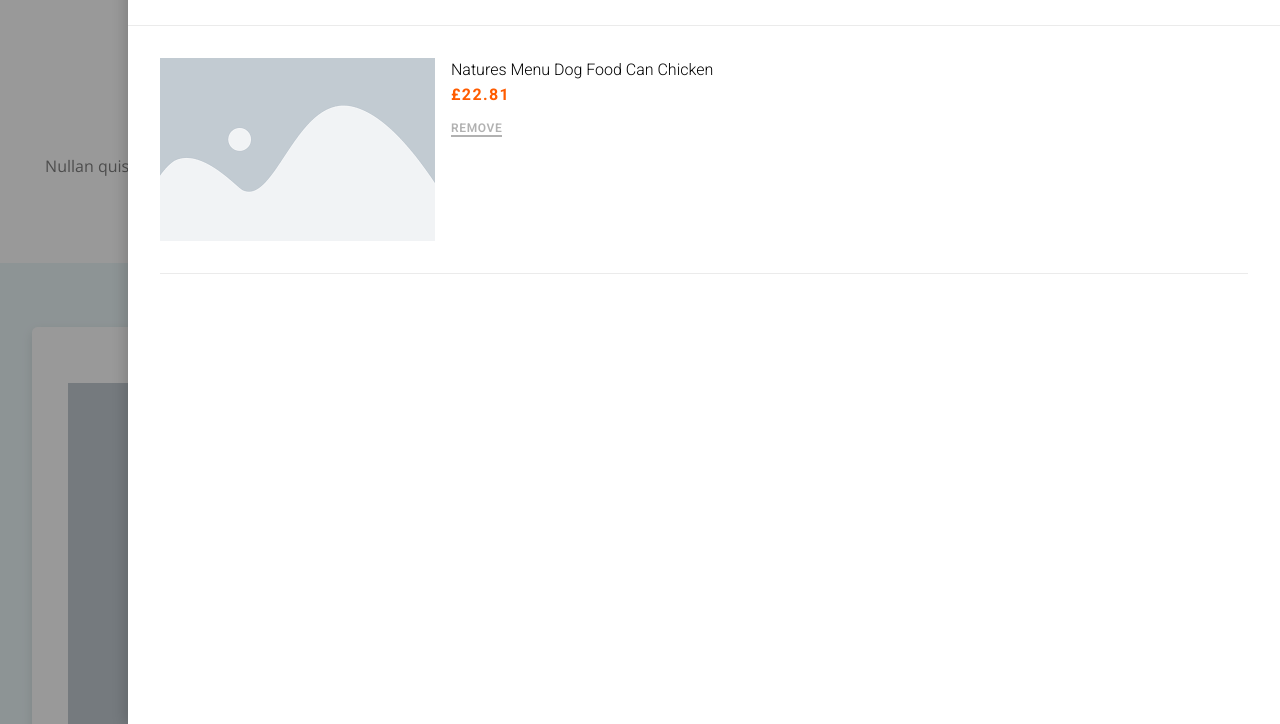
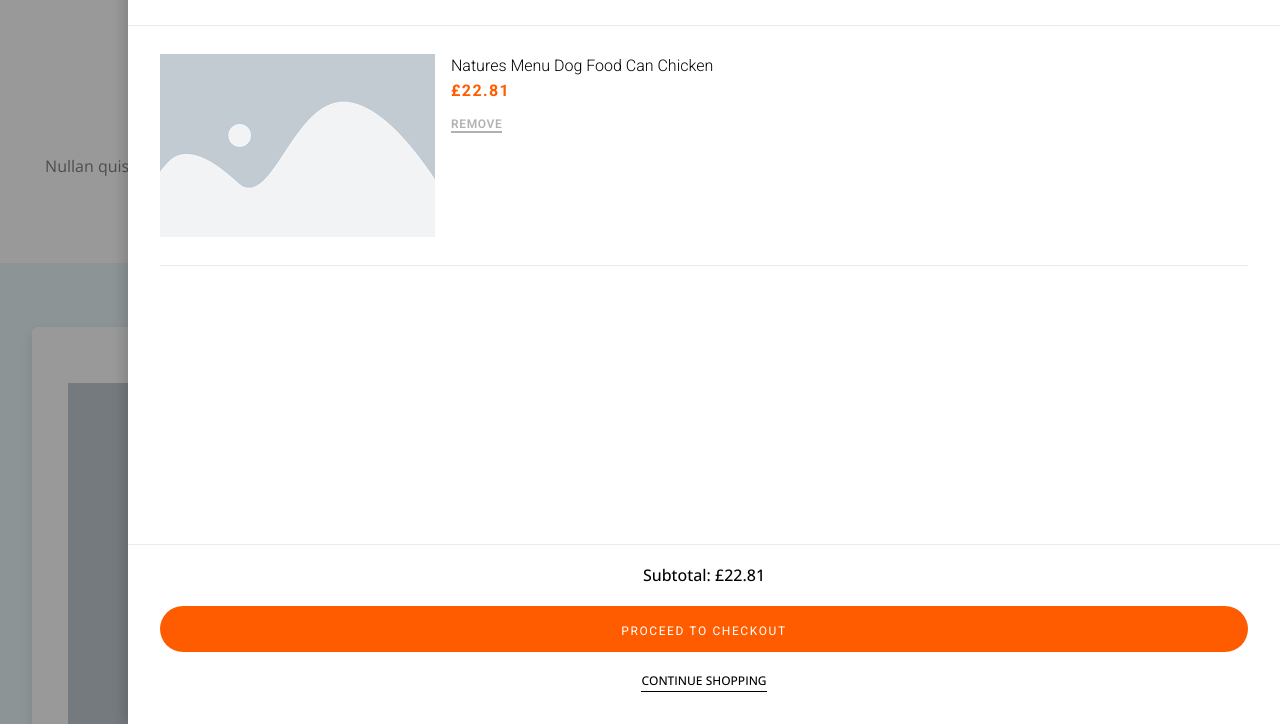
Before and after one commit to ConnorKnight1/IDHL-Technical, a website built with webpack: page src/index.html in a window 1280 px wide. Shown: the part 76-800 px from the top of the page. Built offline with nearby package versions, Linux system fonts and the light colour scheme.

Commit message:
WIP - Added Checkout Styling.

```diff
--- a/src/index.html
+++ b/src/index.html
@@ -132,6 +132,23 @@
             </div>
           </div>
 
+          <div class="cart-panel__checkout">
+
+            <span class="cart-subtotal">
+              Subtotal: <span> £22.81</span>
+            </span>
+
+            <button class="cart-checkout__button">
+                <span> Proceed to checkout</span>
+            </button>
+
+            <button class="cart-checkout__continue">
+              Continue shopping
+            </button>
+
+          </div>
+
+
           <!-- Pre-populated content -->
         </div>
       </div>
--- a/src/styles/cart.scss
+++ b/src/styles/cart.scss
@@ -31,7 +31,7 @@
   z-index: 1000;
   display: flex;
   flex-direction: column;
-  padding: 2rem;
+  padding: 2rem 2rem 0rem 2rem;
   overflow-y: auto;
 }
 
@@ -93,13 +93,15 @@
   display: flex;
   flex-direction: column;
   gap: 1rem;
+  height: 100%;
+  justify-content: space-between;
 }
 
 .cart-panel__item {
   display: flex;
   flex-direction: row;
   gap: 1rem;
-  padding: 2rem 0;
+  padding: 1.75rem 0;
   border-bottom: 1px solid var(--border-color);
 }
 
@@ -139,3 +141,56 @@
   font-size: 1rem;
   line-height: 1.5rem;
 }
+
+.cart-panel__checkout {
+  position: relative;
+  display: flex;
+  flex-direction: column;
+  align-items: center;
+  gap: 20px;
+  padding-top: 1.25rem;
+  padding-bottom: 2rem;
+}
+
+.cart-panel__checkout::before {
+  position: absolute;
+  right: -2rem;
+  top: 0;
+  height: 1px;
+  width: 90vw;
+  background: var(--border-color);
+  content: '';
+}
+
+.cart-subtotal {
+  font-weight: 500;
+}
+
+.cart-checkout__button {
+  display: inline-block;
+  width: -webkit-fill-available;
+  background-color: var(--primary-color);
+  border: none;
+  border-radius: 2.5rem;
+  padding: 0.75rem 2.5rem;
+  cursor: pointer;
+  text-align: center;
+  text-decoration: none;
+  text-transform: uppercase;
+}
+
+.cart-checkout__button span {
+  font-family: var(--font-family-roboto);
+  font-size: 0.75rem;
+  font-weight: 400;
+  letter-spacing: 0.1rem;
+  color: white;
+}
+
+.cart-checkout__continue {
+  font-size: 0.75rem;
+  font-weight: 500;
+  text-transform: uppercase;
+  padding-bottom: 0.125rem;
+  border-bottom: 1px solid black;
+}
--- a/src/styles/product-card.scss
+++ b/src/styles/product-card.scss
@@ -36,7 +36,6 @@
   border-radius: 2.5rem;
   padding: 1rem 2.5rem;
   cursor: pointer;
-  font-weight: 400;
   text-align: center;
   text-decoration: none;
   text-transform: uppercase;
```
